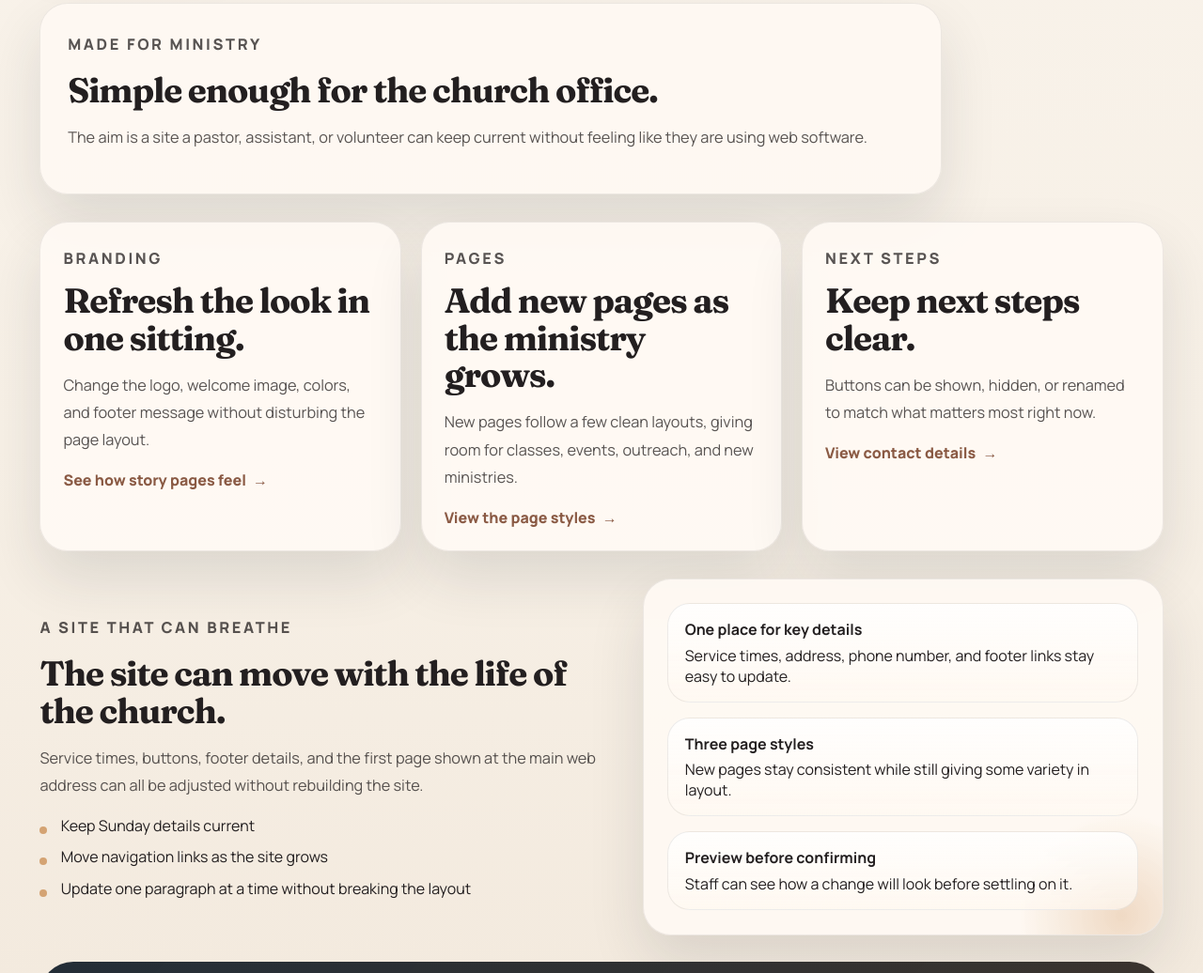
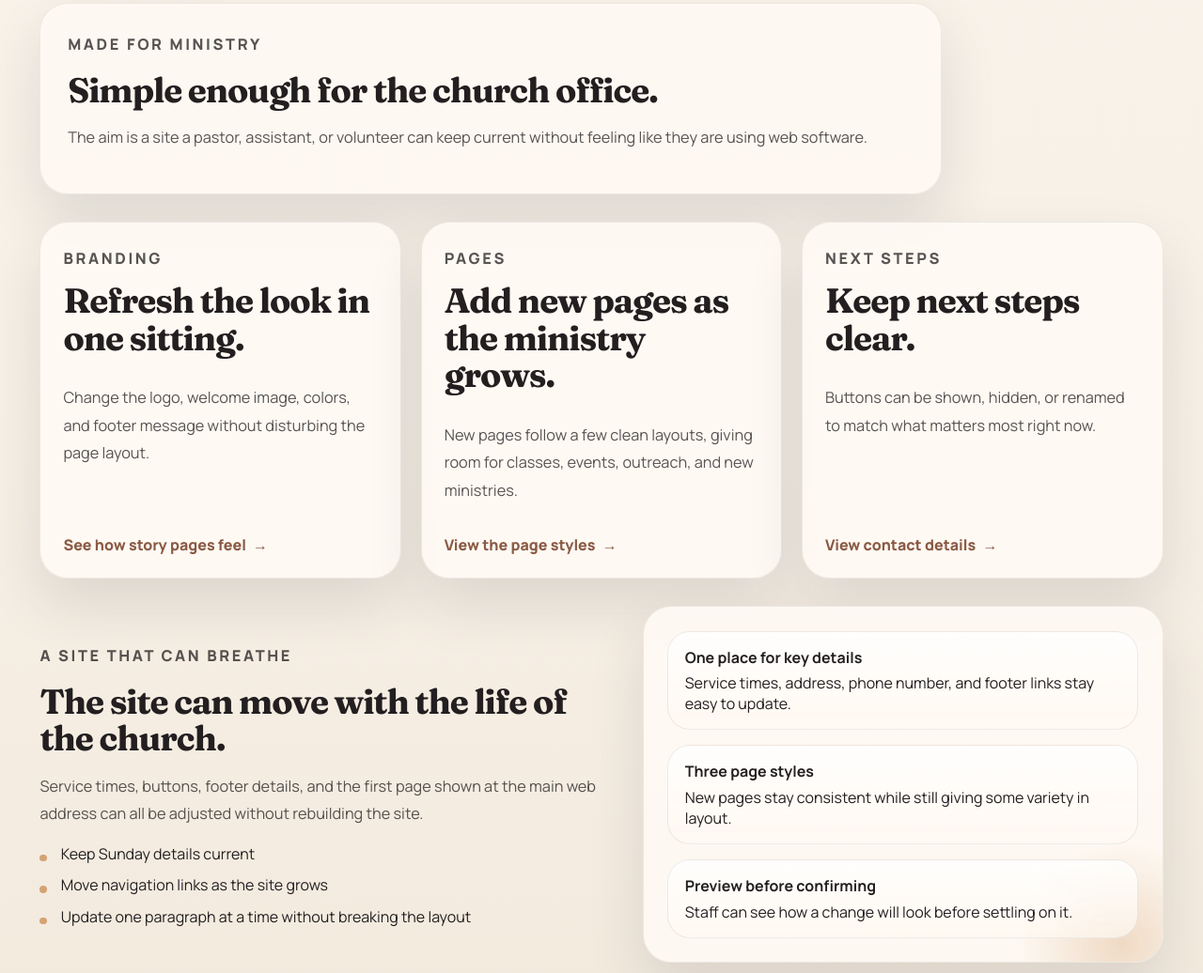
Before and after one commit to tuckerjensendev/church-website-preview, a plain HTML site: page index.html in a window 1280 px wide. Shown: the part 996-2032 px from the top of the page at 94% size. Drawn offline with Linux system fonts and the light colour scheme.

Commit message:
Align preview card links

```diff
--- a/styles.css
+++ b/styles.css
@@ -269,6 +269,9 @@ main {
   padding: 0;
   border-radius: 0;
   color: var(--primary);
+  align-self: flex-start;
+  margin-top: auto;
+  padding-top: 1rem;
 }
 
 .action-link--text::after {
@@ -374,6 +377,9 @@ main {
 
 .feature-card,
 .contact-grid article {
+  display: flex;
+  flex-direction: column;
+  height: 100%;
   padding: 1.5rem;
 }
 
```
